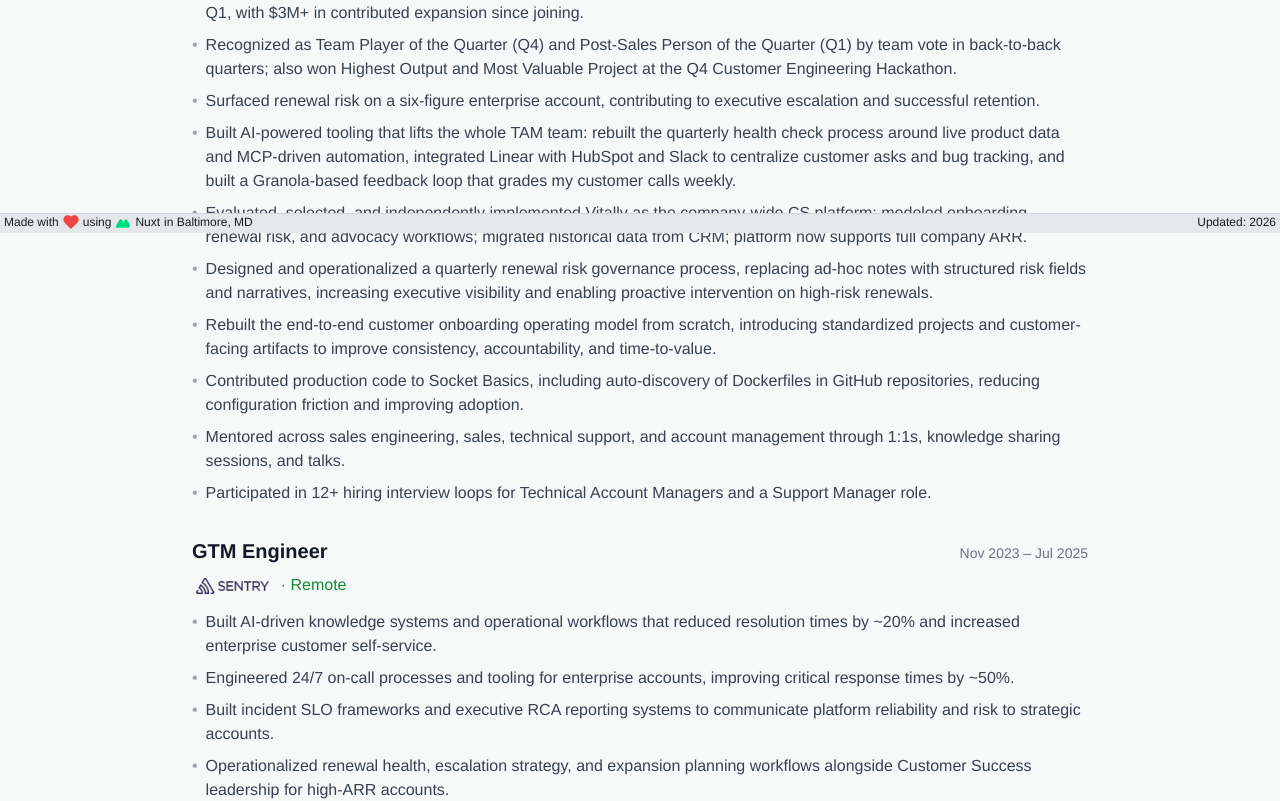
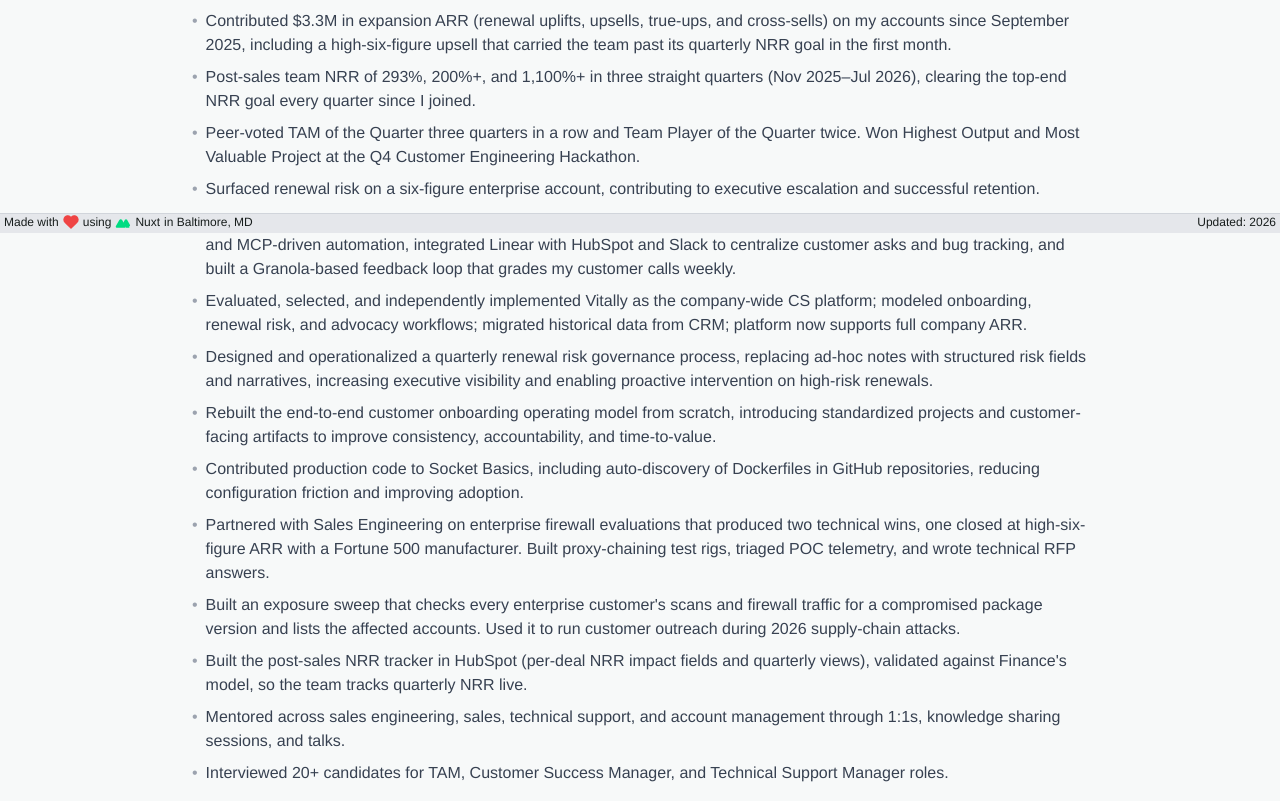
Before and after one commit to dc-larsen/davidlarsen.me, a Nuxt app: page /resume in a window 1280 px wide. Shown: the part 567-1368 px from the top of the page. Built offline with nearby package versions, Linux system fonts and the light colour scheme.

Commit message:
Correct Socket TAM resume metrics and awards

```diff
--- a/pages/resume.vue
+++ b/pages/resume.vue
@@ -14,7 +14,7 @@
     <!-- Summary -->
     <div class="mb-8">
       <p class="text-gray-700 leading-relaxed">
-        Technical Account Manager at Socket with a seven-figure enterprise portfolio and over $3M in contributed expansion since joining. Delivered 150% NRR in Q4 and 200% in Q1; team voted Team Player of the Quarter (Q4) and Post-Sales Person of the Quarter (Q1) back-to-back. Combines IC depth in APIs, integrations, and production code with leadership reach across mentoring, hiring, and CS systems design. Prior manager experience running post-sales operations at Sentry and Synapse.
+        Technical Account Manager at Socket owning a ~$10.5M ARR book of 45 accounts and $3.3M in expansion ARR on my accounts since joining in September 2025. Voted TAM of the Quarter three quarters in a row and Team Player of the Quarter twice. Combines IC depth in APIs, integrations, and production code with leadership across mentoring, hiring, and CS systems design.
       </p>
     </div>
 
@@ -35,11 +35,19 @@
         <ul class="space-y-2 text-gray-700">
           <li class="flex">
             <span class="mr-2 text-gray-400">•</span>
-            <span>Own a seven-figure ARR enterprise portfolio at an early-stage B2B SaaS company; delivered 150% NRR in Q4 and 200% in Q1, with $3M+ in contributed expansion since joining.</span>
+            <span>Own a ~$10.5M ARR book of 45 accounts, four of them over $1M, including three deals over $900K.</span>
           </li>
           <li class="flex">
             <span class="mr-2 text-gray-400">•</span>
-            <span>Recognized as Team Player of the Quarter (Q4) and Post-Sales Person of the Quarter (Q1) by team vote in back-to-back quarters; also won Highest Output and Most Valuable Project at the Q4 Customer Engineering Hackathon.</span>
+            <span>Contributed $3.3M in expansion ARR (renewal uplifts, upsells, true-ups, and cross-sells) on my accounts since September 2025, including a high-six-figure upsell that carried the team past its quarterly NRR goal in the first month.</span>
+          </li>
+          <li class="flex">
+            <span class="mr-2 text-gray-400">•</span>
+            <span>Post-sales team NRR of 293%, 200%+, and 1,100%+ in three straight quarters (Nov 2025–Jul 2026), clearing the top-end NRR goal every quarter since I joined.</span>
+          </li>
+          <li class="flex">
+            <span class="mr-2 text-gray-400">•</span>
+            <span>Peer-voted TAM of the Quarter three quarters in a row and Team Player of the Quarter twice. Won Highest Output and Most Valuable Project at the Q4 Customer Engineering Hackathon.</span>
           </li>
           <li class="flex">
             <span class="mr-2 text-gray-400">•</span>
@@ -67,11 +75,23 @@
           </li>
           <li class="flex">
             <span class="mr-2 text-gray-400">•</span>
+            <span>Partnered with Sales Engineering on enterprise firewall evaluations that produced two technical wins, one closed at high-six-figure ARR with a Fortune 500 manufacturer. Built proxy-chaining test rigs, triaged POC telemetry, and wrote technical RFP answers.</span>
+          </li>
+          <li class="flex">
+            <span class="mr-2 text-gray-400">•</span>
+            <span>Built an exposure sweep that checks every enterprise customer's scans and firewall traffic for a compromised package version and lists the affected accounts. Used it to run customer outreach during 2026 supply-chain attacks.</span>
+          </li>
+          <li class="flex">
+            <span class="mr-2 text-gray-400">•</span>
+            <span>Built the post-sales NRR tracker in HubSpot (per-deal NRR impact fields and quarterly views), validated against Finance's model, so the team tracks quarterly NRR live.</span>
+          </li>
+          <li class="flex">
+            <span class="mr-2 text-gray-400">•</span>
             <span>Mentored across sales engineering, sales, technical support, and account management through 1:1s, knowledge sharing sessions, and talks.</span>
           </li>
           <li class="flex">
             <span class="mr-2 text-gray-400">•</span>
-            <span>Participated in 12+ hiring interview loops for Technical Account Managers and a Support Manager role.</span>
+            <span>Interviewed 20+ candidates for TAM, Customer Success Manager, and Technical Support Manager roles.</span>
           </li>
         </ul>
       </div>
@@ -211,7 +231,7 @@ useHead({
   meta: [
     {
       name: 'description',
-      content: 'Resume of David Larsen - Technical Account Manager at Socket with a seven-figure enterprise portfolio, $3M+ in contributed expansion, and 200% NRR. Prior manager experience at Sentry and Synapse.'
+      content: 'Resume of David Larsen, Technical Account Manager at Socket, owning a ~$10.5M ARR book of 45 accounts. TAM of the Quarter three quarters in a row.'
     }
   ]
 })
```
